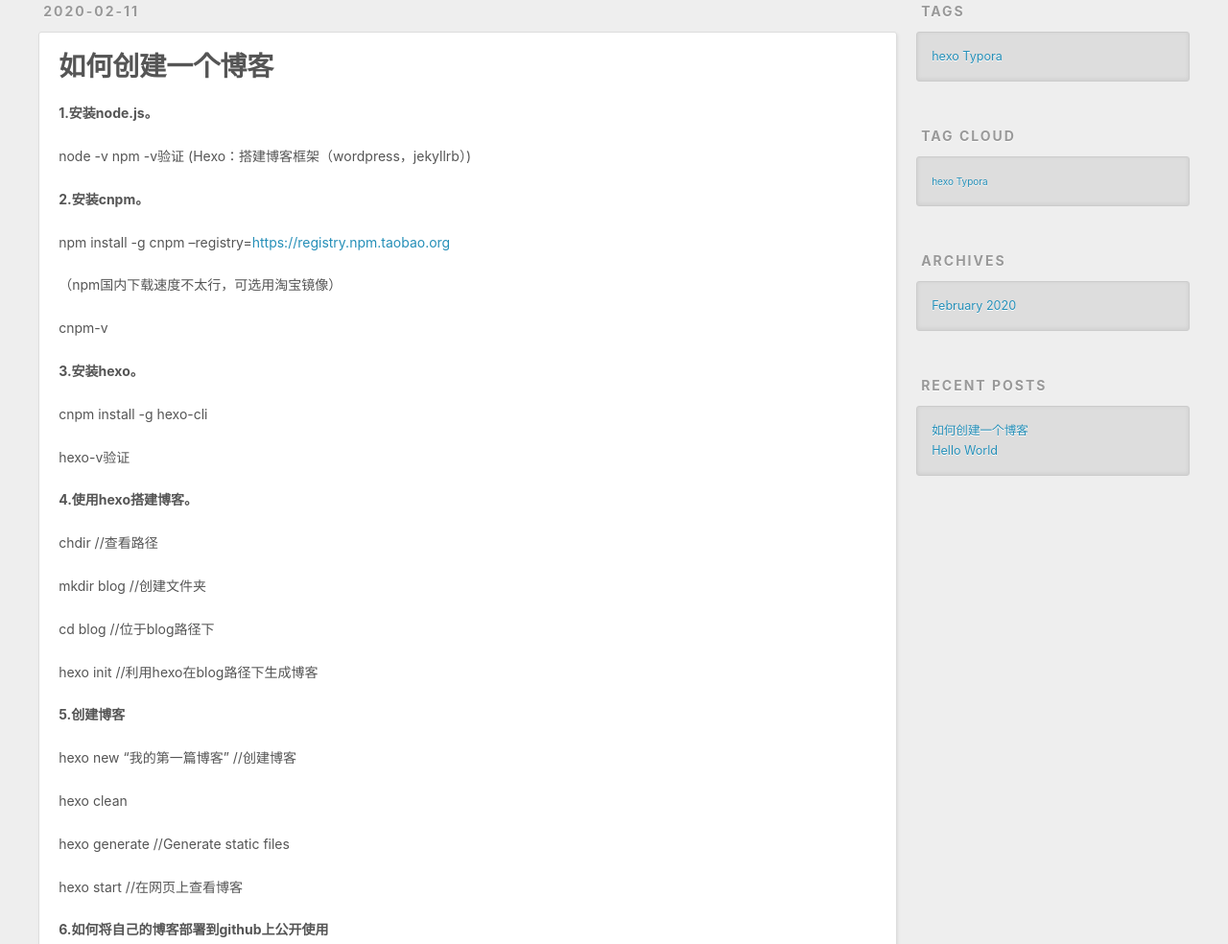
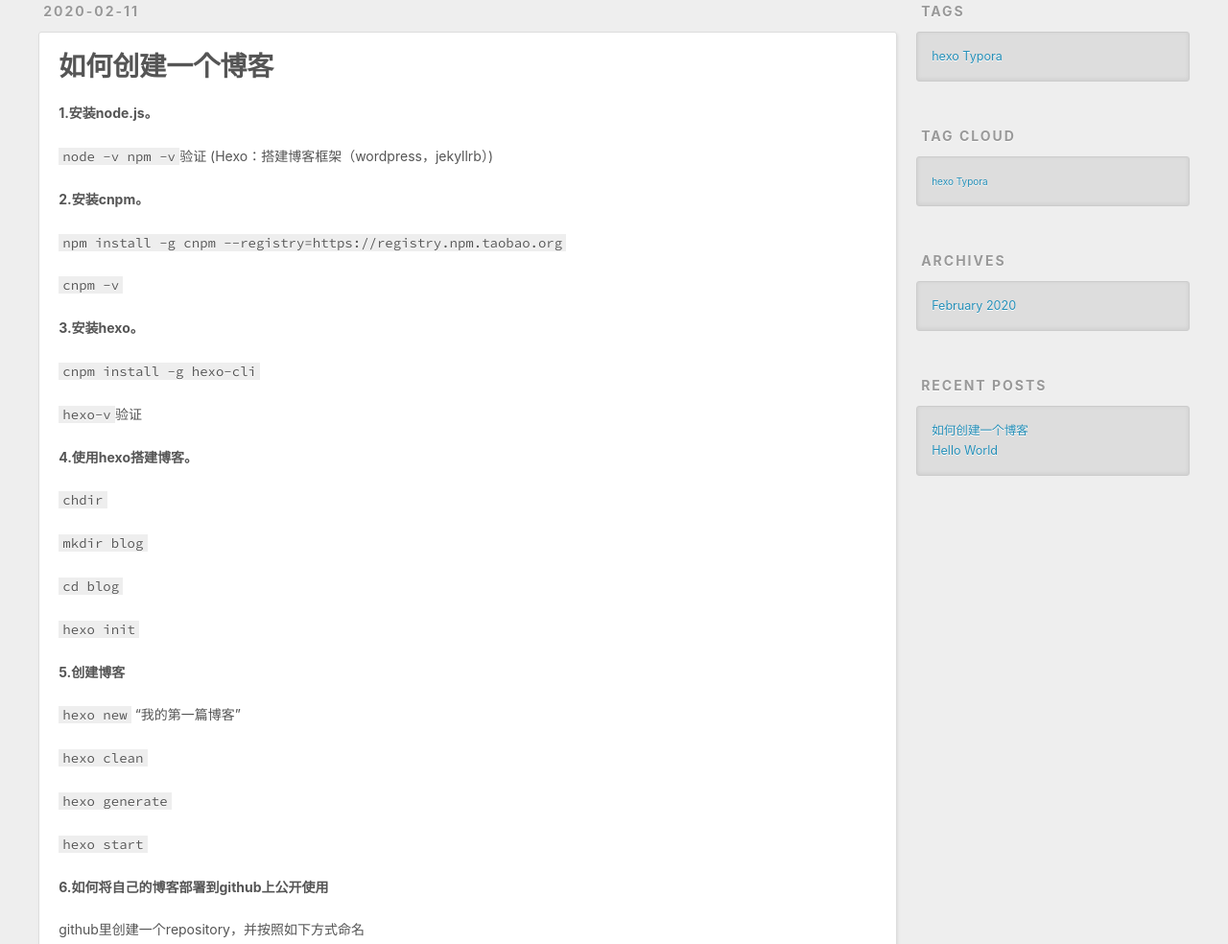
Before and after one commit to ztbayi/ztbayi.github.io, a plain HTML site: page 2020/02/11/如何创建一个博客/index.html in a window 1280 px wide. Shown: the part 346-1330 px from the top of the page at 96% size. Drawn offline with nearby package versions, Linux system fonts and the light colour scheme.

Commit message:
Site updated: 2020-02-11 15:25:55

```diff
--- a/2020/02/11/如何创建一个博客/index.html
+++ b/2020/02/11/如何创建一个博客/index.html
@@ -7,18 +7,23 @@
 
   <title>如何创建一个博客 | Hexo</title>
   <meta name="viewport" content="width=device-width, initial-scale=1, maximum-scale=1">
-  <meta name="description" content="1.安装node.js。                                                 node -v    npm -v验证    (Hexo：搭建博客框架（wordpress，jekyllrb）) 2.安装cnpm。 npm install -g cnpm –registry&#x3D;https:&#x2F;&#x2F;registry.npm.taobao.org （npm国内下载速度">
+  <meta name="description" content="1.安装node.js。                                                 node -v    npm -v验证    (Hexo：搭建博客框架（wordpress，jekyllrb）) 2.安装cnpm。 npm install -g cnpm --registry&#x3D;https:&#x2F;&#x2F;registry.npm.taobao.org   cnpm -v">
 <meta property="og:type" content="article">
 <meta property="og:title" content="如何创建一个博客">
 <meta property="og:url" content="http://yoursite.com/2020/02/11/%E5%A6%82%E4%BD%95%E5%88%9B%E5%BB%BA%E4%B8%80%E4%B8%AA%E5%8D%9A%E5%AE%A2/index.html">
 <meta property="og:site_name" content="Hexo">
-<meta property="og:description" content="1.安装node.js。                                                 node -v    npm -v验证    (Hexo：搭建博客框架（wordpress，jekyllrb）) 2.安装cnpm。 npm install -g cnpm –registry&#x3D;https:&#x2F;&#x2F;registry.npm.taobao.org （npm国内下载速度">
+<meta property="og:description" content="1.安装node.js。                                                 node -v    npm -v验证    (Hexo：搭建博客框架（wordpress，jekyllrb）) 2.安装cnpm。 npm install -g cnpm --registry&#x3D;https:&#x2F;&#x2F;registry.npm.taobao.org   cnpm -v">
 <meta property="og:locale" content="en_US">
+<meta property="og:image" content="c:%5CUsers%5C%E5%91%A8%E9%A2%8B%5CAppData%5CRoaming%5CTypora%5Ctypora-user-images%5Cimage-20200211144626797.png">
+<meta property="og:image" content="http://yoursite.com/image-20200211145648416.png">
+<meta property="og:image" content="http://yoursite.com/image-20200211151628252.png">
+<meta property="og:image" content="http://yoursite.com/image-20200211150352337.png">
 <meta property="article:published_time" content="2020-02-11T06:20:44.000Z">
-<meta property="article:modified_time" content="2020-02-11T06:41:58.700Z">
+<meta property="article:modified_time" content="2020-02-11T07:21:33.729Z">
 <meta property="article:author" content="John Doe">
 <meta property="article:tag" content="hexo Typora">
 <meta name="twitter:card" content="summary">
+<meta name="twitter:image" content="c:%5CUsers%5C%E5%91%A8%E9%A2%8B%5CAppData%5CRoaming%5CTypora%5Ctypora-user-images%5Cimage-20200211144626797.png">
 
     <link rel="alternate" href="/atom.xml" title="Hexo" type="application/atom+xml">
 
@@ -90,30 +95,44 @@
     <div class="article-entry" itemprop="articleBody">
 
         <p><strong>1.安装node.js。</strong>                                                </p>
-<p>node -v    npm -v验证    (Hexo：搭建博客框架（wordpress，jekyllrb）)</p>
+<p><code>node -v    npm -v</code>验证    (Hexo：搭建博客框架（wordpress，jekyllrb）)</p>
 <p><strong>2.安装cnpm。</strong></p>
-<p>npm install -g cnpm –registry=<a href="https://registry.npm.taobao.org" target="_blank" rel="noopener">https://registry.npm.taobao.org</a></p>
-<p>（npm国内下载速度不太行，可选用淘宝镜像）</p>
-<p>cnpm-v</p>
+<p><code>npm install -g cnpm --registry=https://registry.npm.taobao.org</code></p>
+<!--npm国内下载速度不太行，可选用淘宝镜像-->
+
+<p><code>cnpm -v</code></p>
 <p><strong>3.安装hexo。</strong></p>
-<p>cnpm install -g hexo-cli</p>
-<p>hexo-v验证</p>
+<p><code>cnpm install -g hexo-cli</code></p>
+<p><code>hexo-v</code>验证</p>
 <p><strong>4.使用hexo搭建博客。</strong></p>
-<p>chdir                                 //查看路径</p>
-<p>mkdir blog                       //创建文件夹</p>
-<p>cd blog                             //位于blog路径下</p>
-<p>hexo init                          //利用hexo在blog路径下生成博客</p>
+<p><code>chdir</code>                                 <!--查看路径--></p>
+<p><code>mkdir blog</code>                       <!--创建文件夹--></p>
+<p><code>cd blog</code>                             <!--位于blog路径下--></p>
+<p><code>hexo init</code>                          <!--利用hexo在blog路径下生成博客--></p>
 <p><strong>5.创建博客</strong></p>
-<p>hexo new “我的第一篇博客”       //创建博客</p>
-<p>hexo clean</p>
-<p>hexo generate                            //Generate static files</p>
-<p>hexo start                                   //在网页上查看博客</p>
+<p><code>hexo new</code> “我的第一篇博客”       <!--创建博客--></p>
+<p><code>hexo clean</code></p>
+<p><code>hexo generate</code>                            <!--Generate static files--></p>
+<p><code>hexo start</code>                                  <!--在网页上查看博客--></p>
 <p><strong>6.如何将自己的博客部署到github上公开使用</strong></p>
+<p>github里创建一个repository，并按照如下方式命名</p>
+<p><img src="C:%5CUsers%5C%E5%91%A8%E9%A2%8B%5CAppData%5CRoaming%5CTypora%5Ctypora-user-images%5Cimage-20200211144626797.png" alt="`image-20200211144626797`"></p>
+<p>回到cmd命令窗口，输入:</p>
+<p><code>cnpm install --save hexo-deployer-git</code></p>
+<p><img src="/image-20200211145648416.png" alt="image-20200211145648416"></p>
+<p>输入：</p>
+<p><code>notepad _config.yml</code> 以记事本的方式打开这个文件</p>
+<p><img src="/image-20200211151628252.png" alt="image-20200211151628252"></p>
+<p>下拉到最后,输入如上图所示配置，其中仓库地址为这个图里的，保存退出。</p>
+<p><img src="/image-20200211150352337.png" alt="image-20200211150352337"></p>
+<p>部署到远端，输入：</p>
+<p><code>hexo deploy</code></p>
+<p>访问创建仓库名ztbayi.github.io，就可以看到自己的hexo博客</p>
 
 
     </div>
     <footer class="article-footer">
-      <a data-url="http://yoursite.com/2020/02/11/%E5%A6%82%E4%BD%95%E5%88%9B%E5%BB%BA%E4%B8%80%E4%B8%AA%E5%8D%9A%E5%AE%A2/" data-id="ck6hidfs50004usuo1sa8bcr1" class="article-share-link">Share</a>
+      <a data-url="http://yoursite.com/2020/02/11/%E5%A6%82%E4%BD%95%E5%88%9B%E5%BB%BA%E4%B8%80%E4%B8%AA%E5%8D%9A%E5%AE%A2/" data-id="ck6hk6v500001h4uo4nv5a558" class="article-share-link">Share</a>
 
 
   <ul class="article-tag-list" itemprop="keywords"><li class="article-tag-list-item"><a class="article-tag-list-link" href="/tags/hexo-Typora/" rel="tag">hexo Typora</a></li></ul>
```
Also changed, not shown: 2020/02/11/hello-world/index.html (+1 -1 lines), index.html (+30 -16 lines).
